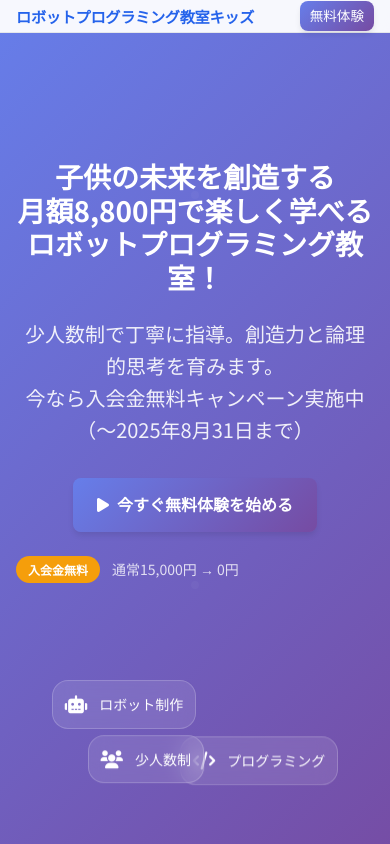
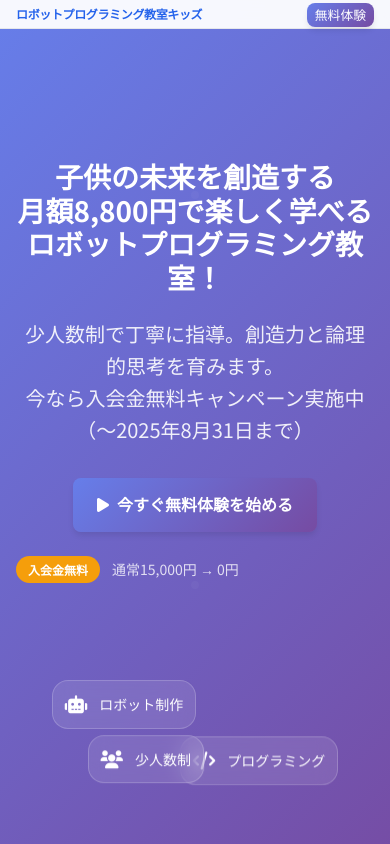
Before and after one commit to m-r-k-w/site01, a website: page index.html in a window 390 px wide. Shown: the top 844 px of the page. Drawn offline with Linux system fonts and the light colour scheme.

Commit message:
ロゴのフォントサイズと行間を修正し、ボタンのスタイルを調整。ヘッダーコンテンツの最小高さとパディングを追加し、.heroのpadding-topを80pxに設定。

```diff
--- a/styles.css
+++ b/styles.css
@@ -648,15 +648,23 @@ body {
     }
 
     .logo h2 {
-        font-size: 0.95rem;
-        line-height: 1.1;
+        font-size: 0.75rem;
+        line-height: 1.05;
         white-space: nowrap;
-        letter-spacing: -0.02em;
+        letter-spacing: -0.03em;
+        padding: 0;
+        margin: 0;
     }
-
+    .header-content {
+        min-height: 28px;
+        padding: 0;
+    }
     .header-cta .btn {
-        font-size: 0.85rem;
-        padding: 4px 10px;
+        font-size: 0.8rem;
+        padding: 2px 8px;
+    }
+    .hero {
+        padding-top: 80px !important;
     }
 
     .hero-visual {
```
